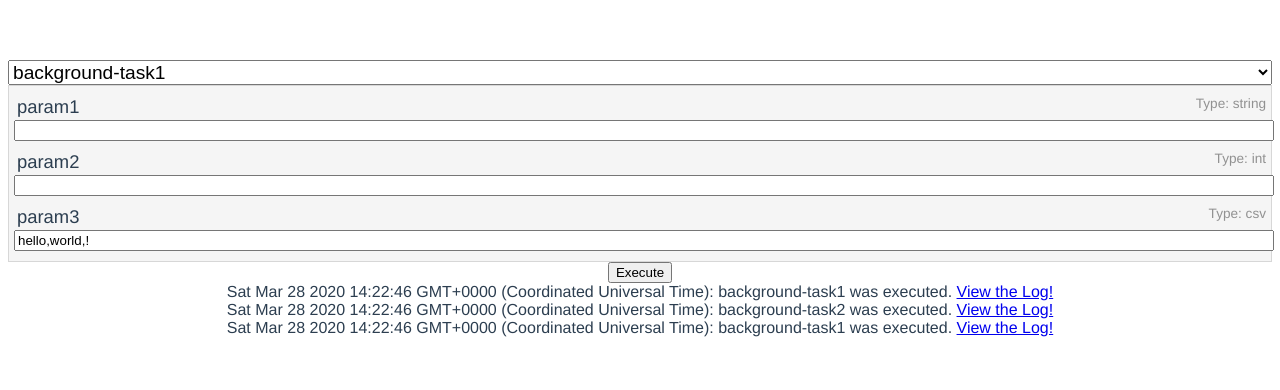
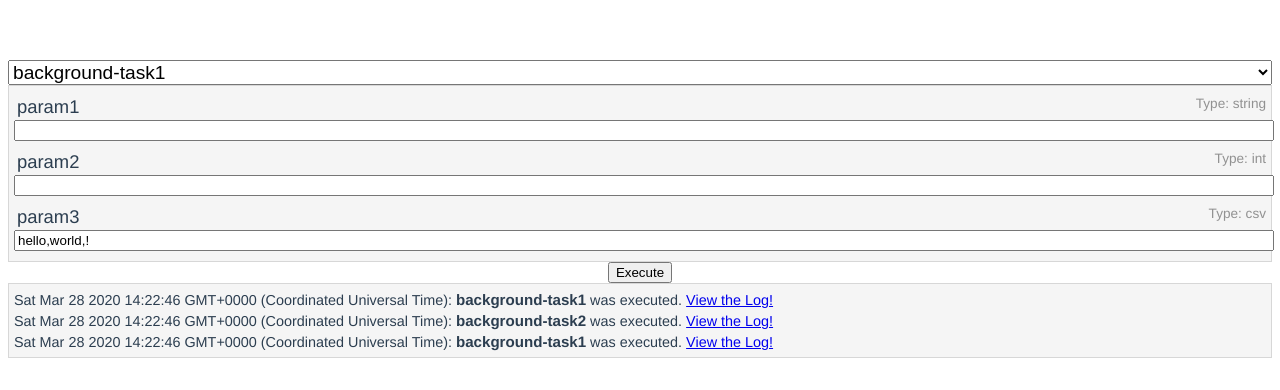
Before and after one commit to the16thpythonist/wp_commands, a Vue app in the folder src/the16thpythonist/Wordpress/frontend/: page / in a window 1280 px wide. Shown: the top 390 px of the page. Built offline with nearby package versions, Linux system fonts and the light colour scheme; the HTML template or start-up script is replaced by a standard one.

Commit message:
Added styling to RecentCommands.vue

```diff
--- a/src/the16thpythonist/Wordpress/frontend/src/components/RecentCommands.vue
+++ b/src/the16thpythonist/Wordpress/frontend/src/components/RecentCommands.vue
@@ -18,5 +18,29 @@
 </script>
 
 <style scoped>
+    .recent-commands {
+        padding: 5px;
+        background-color: #f5f5f5;
+        border-style: solid;
+        border-width: 1px;
+        border-color: #d7d7d7;
+        display: flex;
+        flex-direction: column;
+    }
 
+    .command-execution {
+        text-align: left;
+        margin-top: 2px;
+        margin-bottom: 2px;
+        font-size: 0.9em;
+    }
+
+    .execution-name, .execution-log {
+        font-size: 1.05em;
+        font-weight: bold;
+    }
+
+    .execution-log {
+        color: #3ECF8E;
+    }
 </style>
```
